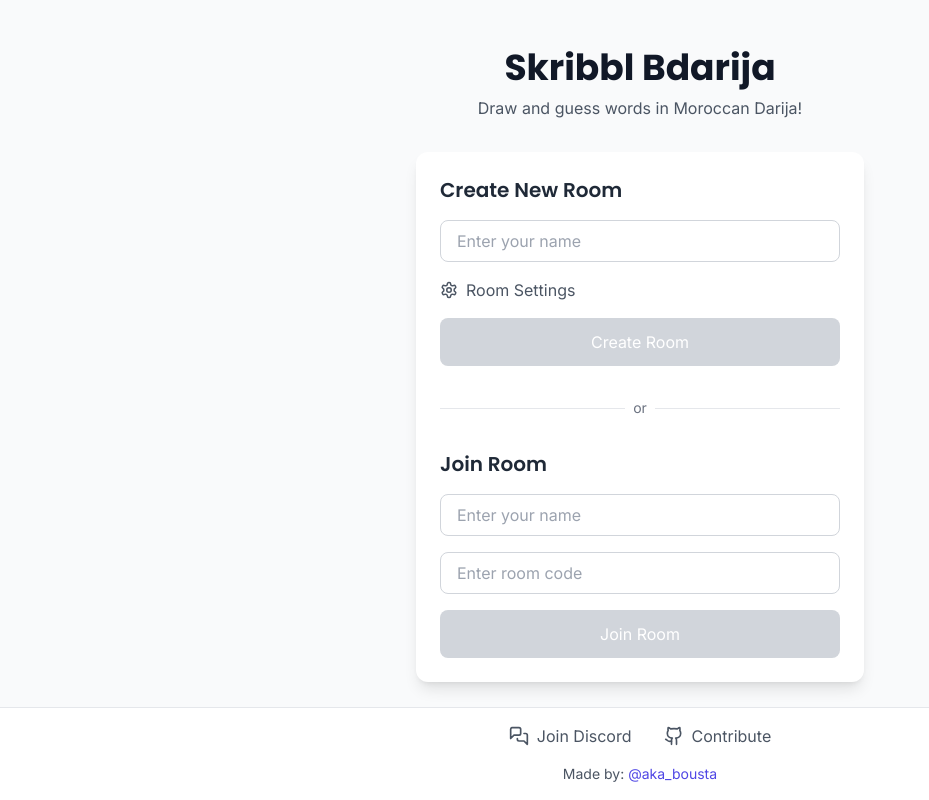
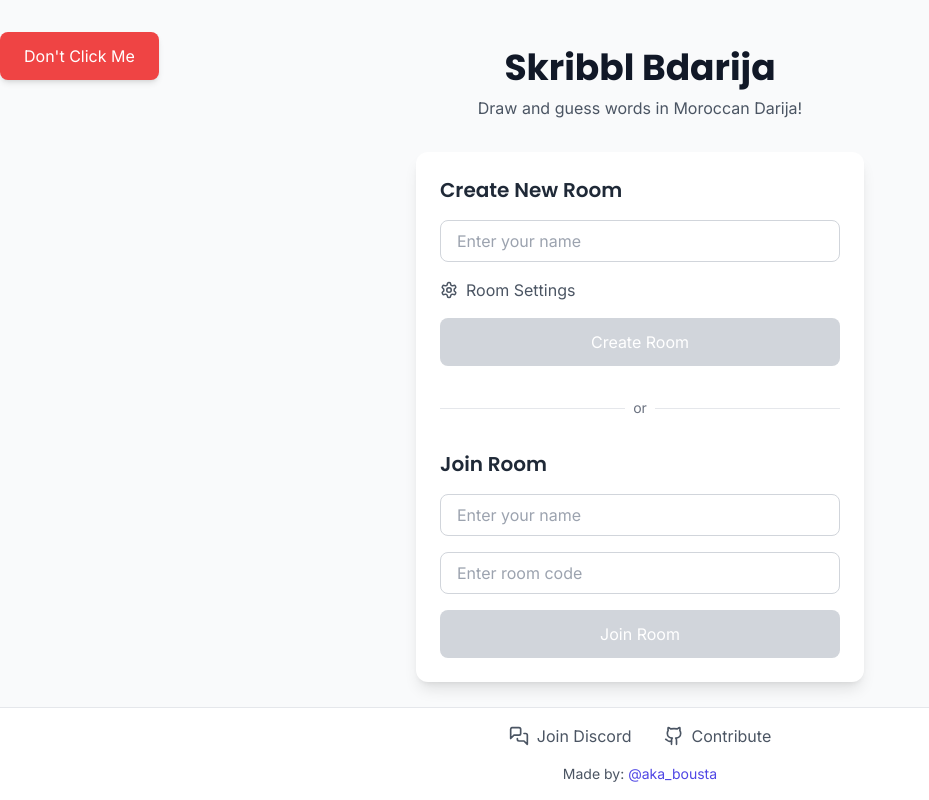
Before and after one commit to 01000001BDO/skribbl-bdarija, a React (Create React App) app in the folder front-end/: page / in a window 1280 px wide. Shown: the whole page, without its empty margins (0-929 px from the left). Built offline with nearby package versions, Linux system fonts and the light colour scheme; no server answers.

Commit message:
Update index.jsx

```diff
--- a/front-end/src/components/Home/index.jsx
+++ b/front-end/src/components/Home/index.jsx
@@ -1,12 +1,88 @@
-import React from 'react';
+import React, { useState, useEffect } from 'react';
 import CreateRoom from './CreateRoom';
 import JoinRoom from './JoinRoom';
 import { MessagesSquare, Github } from 'lucide-react';
 
 const Home = () => {
+  const [buttonPosition, setButtonPosition] = useState({ x: 0, y: 0 });
+  const [initialPosition, setInitialPosition] = useState(null);
+  const [isMoving, setIsMoving] = useState(false);
+  const [buttonColor, setButtonColor] = useState('bg-red-500');
+  const [buttonText, setButtonText] = useState("Don't Click Me");
+  const [earthquake, setEarthquake] = useState(false);
+
+  const getInitialButtonPosition = () => {
+    const joinRoomElement = document.querySelector('.join-room-btn');
+    if (joinRoomElement) {
+      const rect = joinRoomElement.getBoundingClientRect();
+      return { x: rect.left, y: rect.bottom + 10 };
+    }
+    return { x: 0, y: 0 };
+  };
+
+  useEffect(() => {
+    setButtonPosition(getInitialButtonPosition());
+  }, []);
+
+  const moveButton = () => {
+    if (!initialPosition) {
+      setInitialPosition(buttonPosition);
+    }
+
+    setIsMoving(true);
+    setButtonColor(randomColor());
+    setButtonText('fik zmla ok hh');
+    setEarthquake(true);
+  };
+
+  const resetPosition = () => {
+    if (initialPosition) {
+      setButtonPosition(initialPosition);
+      setIsMoving(false);
+      setButtonColor('bg-red-500');
+      setButtonText("Don't Click Me");
+      setEarthquake(false);
+    }
+  };
+
+  const randomColor = () => {
+    const colors = ['bg-red-500', 'bg-blue-500', 'bg-green-500', 'bg-yellow-500', 'bg-purple-500', 'bg-pink-500'];
+    const randomIndex = Math.floor(Math.random() * colors.length);
+    return colors[randomIndex];
+  };
+
+  useEffect(() => {
+    let speed = 1000;
+
+    if (isMoving) {
+      const handleMouseMove = (event) => {
+        const maxX = window.innerWidth - 100;
+        const maxY = window.innerHeight - 50;
+
+        const offsetX = Math.random() * 20 - 10;
+        const offsetY = Math.random() * 20 - 10;
+
+        const newX = Math.min(Math.max(event.clientX - 50 + offsetX, 0), maxX);
+        const newY = Math.min(Math.max(event.clientY - 25 + offsetY, 0), maxY);
+
+        setButtonPosition({
+          x: newX,
+          y: newY,
+        });
+        speed += 1;
+      };
+
+      window.addEventListener('mousemove', handleMouseMove);
+
+      return () => {
+        window.removeEventListener('mousemove', handleMouseMove);
+      };
+    }
+  }, [isMoving]);
+
   return (
     <>
-      <div className="min-h-screen bg-gray-50 py-12 px-4">
+      <div className={`min-h-screen bg-gray-50 py-12 px-4 ${earthquake ? 'earthquake' : ''}`}>
         <div className="container mx-auto max-w-md">
           <div className="text-center mb-8">
             <h1 className="text-4xl font-bold text-gray-900 mb-2">
@@ -36,7 +112,22 @@ const Home = () => {
               <h2 className="text-xl font-semibold text-gray-800 mb-4">
                 Join Room
               </h2>
-              <JoinRoom />
+              <JoinRoom className="join-room-btn" />
+            </div>
+            <div
+              style={{
+                position: 'absolute',
+                left: buttonPosition.x,
+                top: buttonPosition.y,
+                transition: 'top 0.1s, left 0.1s',
+              }}
+            >
+              <button
+                onClick={isMoving ? resetPosition : moveButton}
+                className={`text-white px-6 py-3 rounded-lg shadow-md transition-all ${buttonColor}`}
+              >
+                {buttonText}
+              </button>
             </div>
           </div>
         </div>
@@ -63,7 +154,17 @@ const Home = () => {
           </a>
         </div>
         <div className="mt-4 text-center text-sm text-gray-600">
-          <span>Made by: <a href="https://github.com/01000001BDO/"  target="_blank"  rel="noopener noreferrer" className="text-indigo-600">@aka_bousta</a></span>
+          <span>
+            Made by:{' '}
+            <a
+              href="https://github.com/01000001BDO/"
+              target="_blank"
+              rel="noopener noreferrer"
+              className="text-indigo-600"
+            >
+              @aka_bousta
+            </a>
+          </span>
         </div>
       </footer>
     </>
```
